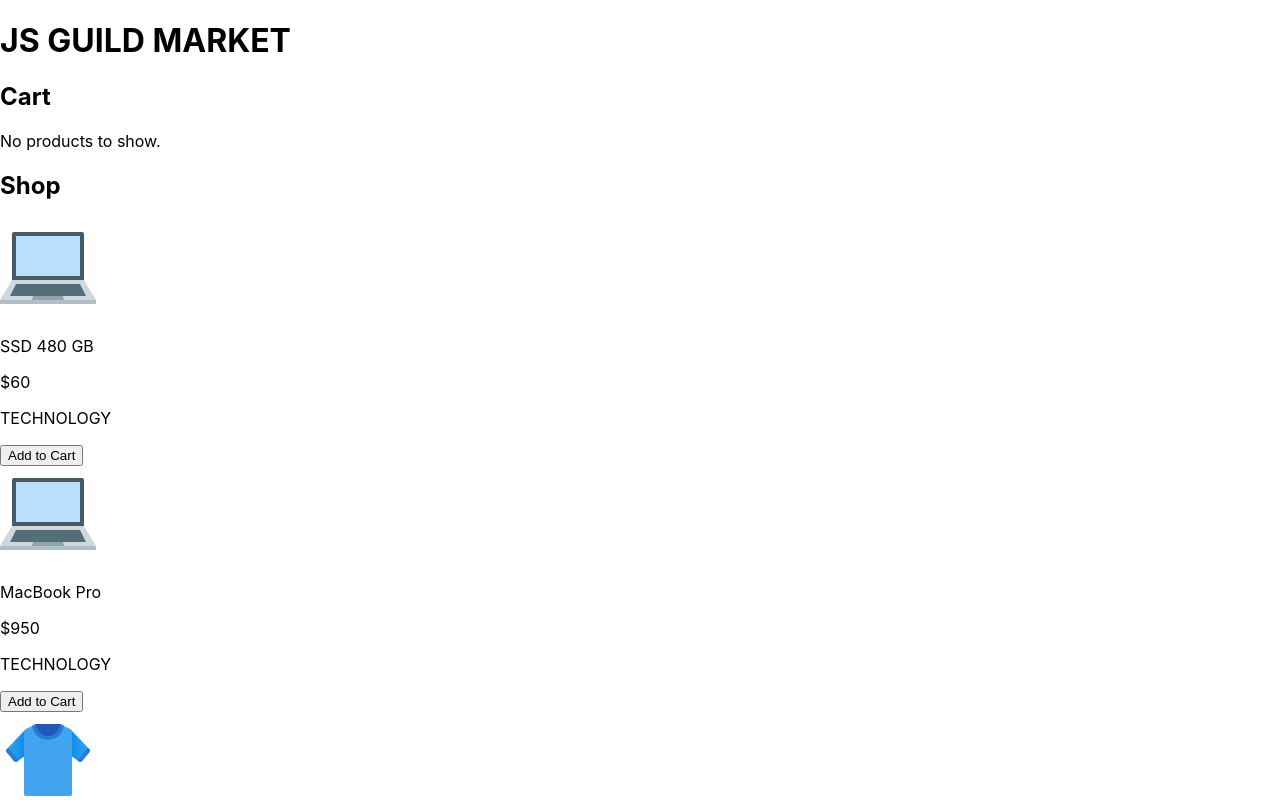
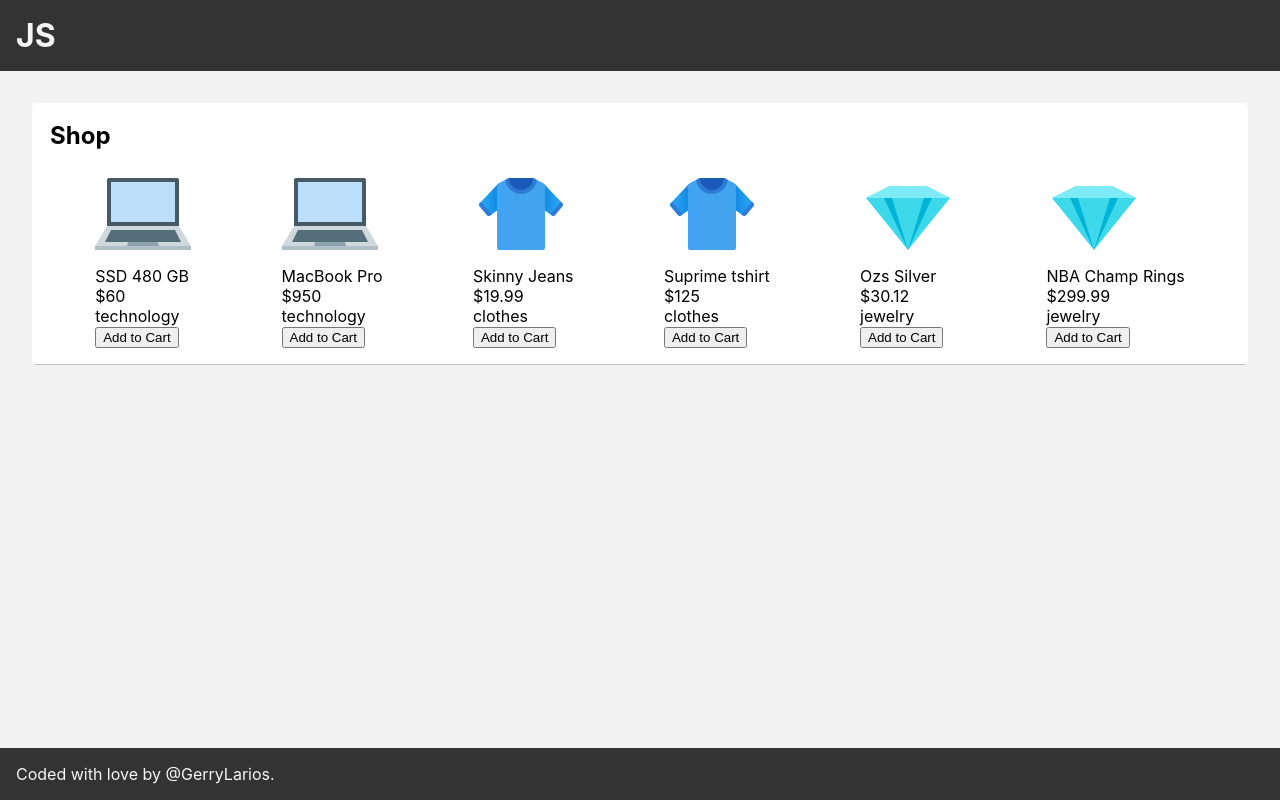
Before and after one commit to GerryLarios/shopping-cart, a React (Create React App) app: page / in a window 1280 px wide. Shown: the top 800 px of the page. Built offline with nearby package versions, Linux system fonts and the light colour scheme.

Commit message:
Fix[SHOPPING-CART-19] WIP css styles

```diff
--- a/src/App.tsx
+++ b/src/App.tsx
@@ -14,7 +14,9 @@
   const cartMachineStatus = new CartStatusMachine(state, setState)
   return (
     <Layout>
-      <Cart cartStatusMachine={cartMachineStatus} />
+      {cartMachineStatus.state.products.length !== 0 && (
+        <Cart cartStatusMachine={cartMachineStatus} />
+      )}
       <Shop
         products={fetchProducts()}
         addProductToCart={cartMachineStatus.addProduct}
--- a/src/components/Layout/index.tsx
+++ b/src/components/Layout/index.tsx
@@ -3,7 +3,7 @@
 const Layout: FunctionComponent = ({ children }) => (
   <>
     <header>
-      <h1>JS GUILD MARKET</h1>
+      <h1>JS</h1>
     </header>
     <article>
       {children}
--- a/src/components/common/Product.tsx
+++ b/src/components/common/Product.tsx
@@ -4,11 +4,9 @@
 const Product: FunctionComponent<ProductType> = ({ title, price, category, image }) => (
   <div className="product">
     <img src={image} alt={title} />
-    <p className="text-align-center">{title}</p>
-    <div className="space-between">
-      <p>&#36;{price}</p>
-      <p>{category.toUpperCase()}</p>
-    </div>
+    <p>{title}</p>
+    <p>&#36;{price}</p>
+    <p>{category}</p>
   </div>
 )
 
--- a/src/components/common/SectionWrapper.tsx
+++ b/src/components/common/SectionWrapper.tsx
@@ -1,7 +1,7 @@
 import React, { FunctionComponent } from 'react';
 
 const SectionWrapper: FunctionComponent<{ title: string }> = ({ title, children }) => (
-  <div>
+  <div className="section">
     <h2>{title}</h2>
     <div>
       {children}
--- a/src/index.css
+++ b/src/index.css
@@ -1,5 +1,8 @@
+
 body {
   margin: 0;
+  padding: 0;
+  background-color: #f2f2f2;
   font-family: -apple-system, BlinkMacSystemFont, 'Segoe UI', 'Roboto', 'Oxygen',
     'Ubuntu', 'Cantarell', 'Fira Sans', 'Droid Sans', 'Helvetica Neue',
     sans-serif;
@@ -11,3 +14,45 @@
   font-family: source-code-pro, Menlo, Monaco, Consolas, 'Courier New',
     monospace;
 }
+
+h1, h2, h3, h4, h5, h6, p {
+  padding: 0;
+  margin: 0;
+}
+
+header, footer {
+  background-color: #333;
+  color: #f5f5f5;
+}
+
+header h1 {
+  padding: 16px;
+}
+
+footer p {
+  padding: 16px;
+}
+
+footer {
+  position: absolute;
+  bottom: 0;
+  width: 100%;
+}
+
+.section {
+  background-color: #fff;
+  margin: 32px;
+  border: 2px solid transparent;
+  border-radius: 5px;
+  border-bottom: 1px solid hsla(0, 0%, 50%, .5);
+}
+
+.section h2 {
+  margin: 16px;
+}
+
+.section .shop-items {
+  margin: 16px;
+  display: flex;
+  justify-content: space-around;
+}
```
